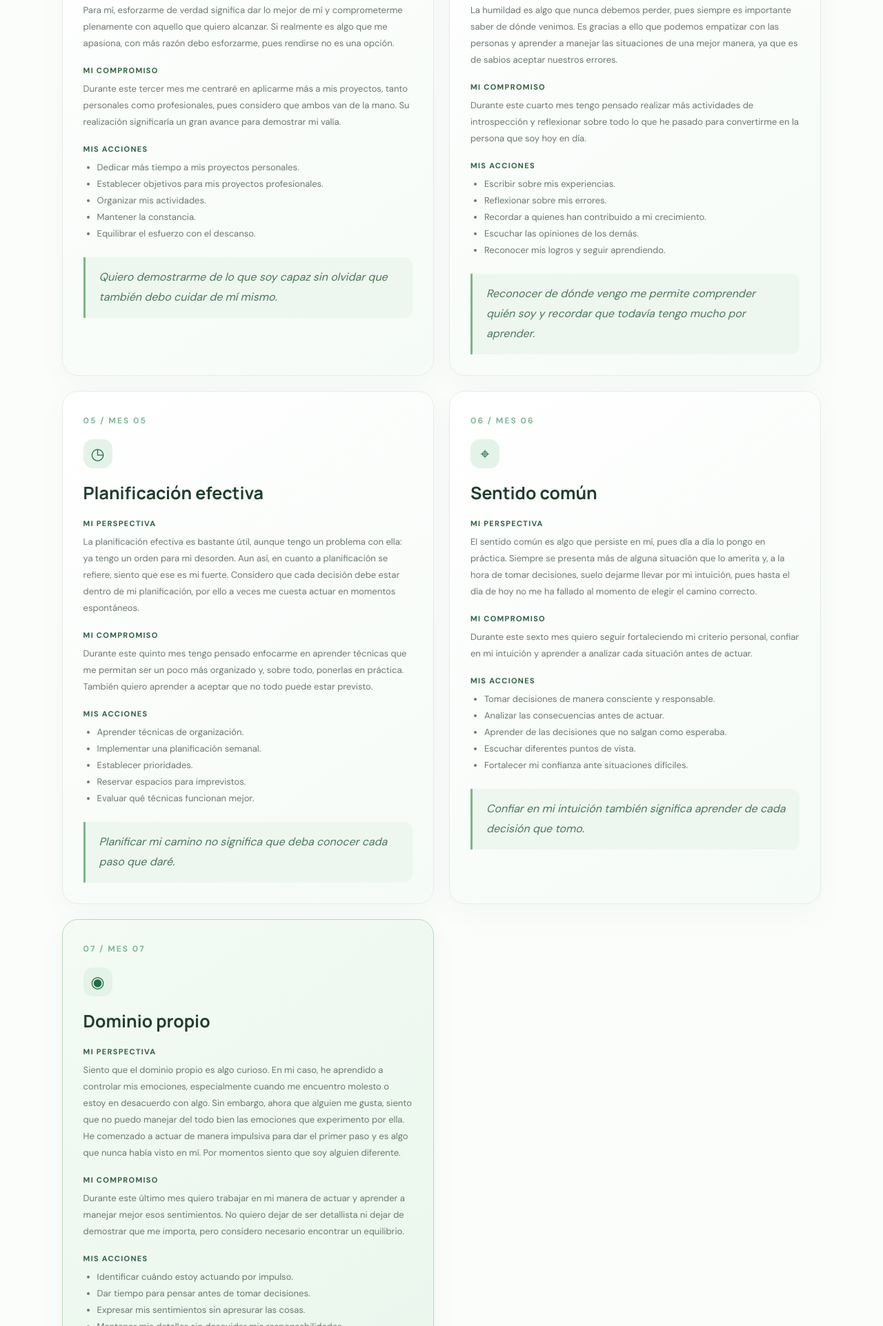
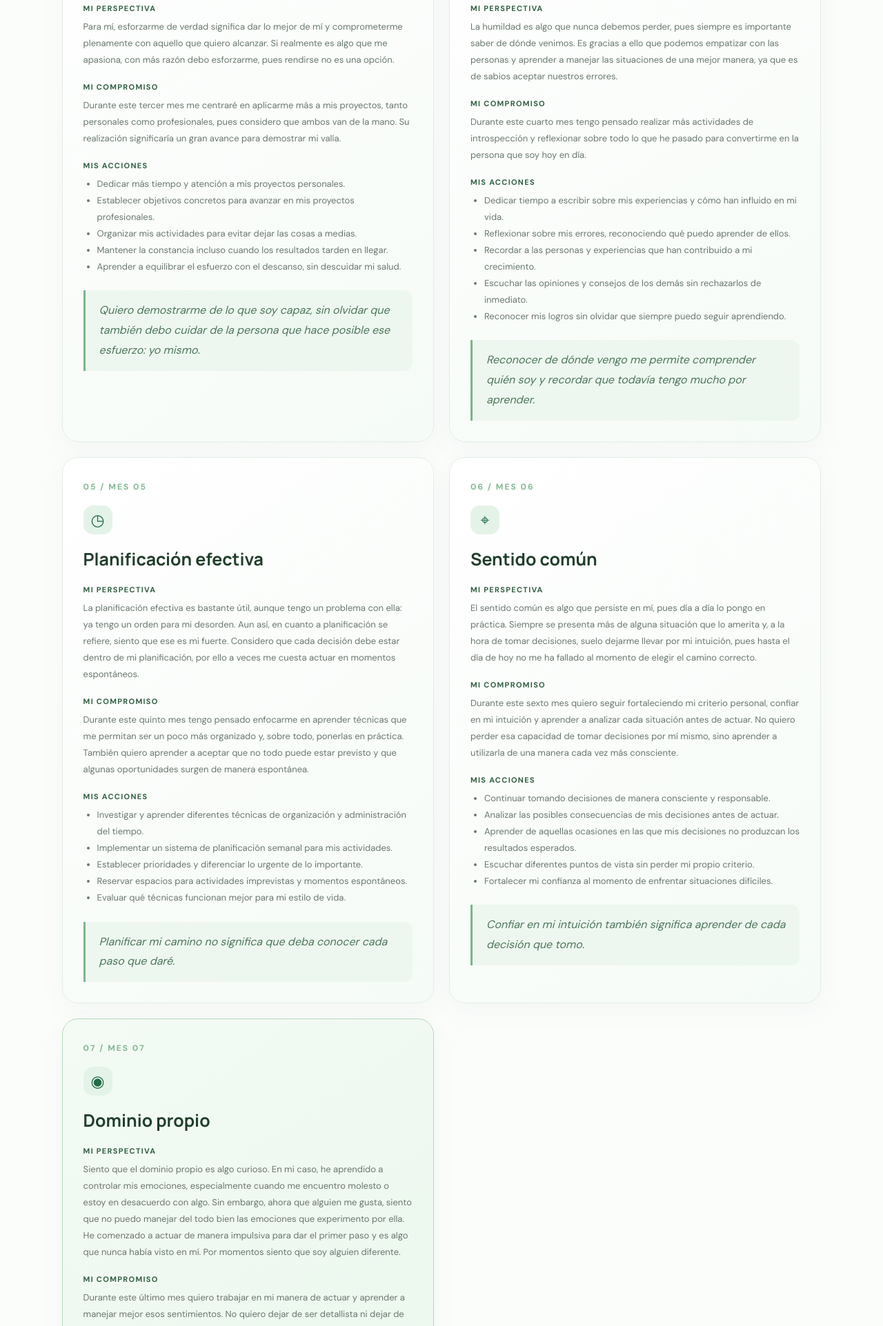
Before and after one commit to MrCharles8/Proyecto-los-7-votos-del-xito, a plain HTML site: page index.html in a window 1280 px wide. Shown: the part 2655-4578 px from the top of the page at 69% size. Drawn offline with Linux system fonts and the light colour scheme; a script that the page names is missing.

Commit message:
Update index.html

```diff
--- a/index.html
+++ b/index.html
@@ -55,6 +55,12 @@
         <div class="hero-art">
             <div class="circle circle-one"></div>
             <div class="circle circle-two"></div>
+
+            <div class="bubble bubble-one"></div>
+            <div class="bubble bubble-two"></div>
+            <div class="bubble bubble-three"></div>
+            <div class="bubble bubble-four"></div>
+
             <div class="glass">
                 <div class="compass">✧</div>
                 <p>CRECER SIN PERDERME</p>
@@ -101,6 +107,7 @@
 
         <div class="vote-grid">
 
+            <!-- VOTO 1 -->
             <article class="vote-card">
                 <span class="number">01 / MES 01</span>
                 <div class="vote-icon">♡</div>
@@ -135,6 +142,7 @@
                 </blockquote>
             </article>
 
+            <!-- VOTO 2 -->
             <article class="vote-card">
                 <span class="number">02 / MES 02</span>
                 <div class="vote-icon">♡</div>
@@ -156,14 +164,15 @@
                     generosidad más allá de las palabras. Tengo
                     pensado unirme a TECHO por mi país para ayudar
                     a aquellas personas que no tienen un hogar propio
-                    y seguir siendo como soy.
+                    y, sobre todo, seguir siendo como soy, sin perder
+                    esa disposición de compartir y ayudar a los demás.
                 </p>
 
                 <h4>Mis acciones</h4>
                 <ul>
-                    <li>Buscar la oportunidad de integrarme a TECHO Guatemala.</li>
+                    <li>Investigar y buscar la oportunidad de integrarme a TECHO Guatemala.</li>
                     <li>Participar en actividades de apoyo a personas que necesitan una vivienda digna.</li>
-                    <li>Ayudar a los demás sin esperar algo a cambio.</li>
+                    <li>Mantener mi disposición de ayudar a los demás sin esperar algo a cambio.</li>
                 </ul>
 
                 <blockquote>
@@ -172,6 +181,7 @@
                 </blockquote>
             </article>
 
+            <!-- VOTO 3 -->
             <article class="vote-card">
                 <span class="number">03 / MES 03</span>
                 <div class="vote-icon">↗</div>
@@ -197,19 +207,21 @@
 
                 <h4>Mis acciones</h4>
                 <ul>
-                    <li>Dedicar más tiempo a mis proyectos personales.</li>
-                    <li>Establecer objetivos para mis proyectos profesionales.</li>
-                    <li>Organizar mis actividades.</li>
-                    <li>Mantener la constancia.</li>
-                    <li>Equilibrar el esfuerzo con el descanso.</li>
+                    <li>Dedicar más tiempo y atención a mis proyectos personales.</li>
+                    <li>Establecer objetivos concretos para avanzar en mis proyectos profesionales.</li>
+                    <li>Organizar mis actividades para evitar dejar las cosas a medias.</li>
+                    <li>Mantener la constancia incluso cuando los resultados tarden en llegar.</li>
+                    <li>Aprender a equilibrar el esfuerzo con el descanso, sin descuidar mi salud.</li>
                 </ul>
 
                 <blockquote>
-                    Quiero demostrarme de lo que soy capaz sin olvidar
-                    que también debo cuidar de mí mismo.
+                    Quiero demostrarme de lo que soy capaz, sin olvidar
+                    que también debo cuidar de la persona que hace
+                    posible ese esfuerzo: yo mismo.
                 </blockquote>
             </article>
 
+            <!-- VOTO 4 -->
             <article class="vote-card">
                 <span class="number">04 / MES 04</span>
                 <div class="vote-icon">❋</div>
@@ -235,11 +247,11 @@
 
                 <h4>Mis acciones</h4>
                 <ul>
-                    <li>Escribir sobre mis experiencias.</li>
-                    <li>Reflexionar sobre mis errores.</li>
-                    <li>Recordar a quienes han contribuido a mi crecimiento.</li>
-                    <li>Escuchar las opiniones de los demás.</li>
-                    <li>Reconocer mis logros y seguir aprendiendo.</li>
+                    <li>Dedicar tiempo a escribir sobre mis experiencias y cómo han influido en mi vida.</li>
+                    <li>Reflexionar sobre mis errores, reconociendo qué puedo aprender de ellos.</li>
+                    <li>Recordar a las personas y experiencias que han contribuido a mi crecimiento.</li>
+                    <li>Escuchar las opiniones y consejos de los demás sin rechazarlos de inmediato.</li>
+                    <li>Reconocer mis logros sin olvidar que siempre puedo seguir aprendiendo.</li>
                 </ul>
 
                 <blockquote>
@@ -249,6 +261,7 @@
                 </blockquote>
             </article>
 
+            <!-- VOTO 5 -->
             <article class="vote-card">
                 <span class="number">05 / MES 05</span>
                 <div class="vote-icon">◷</div>
@@ -271,16 +284,17 @@
                     en aprender técnicas que me permitan ser un poco
                     más organizado y, sobre todo, ponerlas en práctica.
                     También quiero aprender a aceptar que no todo
-                    puede estar previsto.
+                    puede estar previsto y que algunas oportunidades
+                    surgen de manera espontánea.
                 </p>
 
                 <h4>Mis acciones</h4>
                 <ul>
-                    <li>Aprender técnicas de organización.</li>
-                    <li>Implementar una planificación semanal.</li>
-                    <li>Establecer prioridades.</li>
-                    <li>Reservar espacios para imprevistos.</li>
-                    <li>Evaluar qué técnicas funcionan mejor.</li>
+                    <li>Investigar y aprender diferentes técnicas de organización y administración del tiempo.</li>
+                    <li>Implementar un sistema de planificación semanal para mis actividades.</li>
+                    <li>Establecer prioridades y diferenciar lo urgente de lo importante.</li>
+                    <li>Reservar espacios para actividades imprevistas y momentos espontáneos.</li>
+                    <li>Evaluar qué técnicas funcionan mejor para mi estilo de vida.</li>
                 </ul>
 
                 <blockquote>
@@ -289,6 +303,7 @@
                 </blockquote>
             </article>
 
+            <!-- VOTO 6 -->
             <article class="vote-card">
                 <span class="number">06 / MES 06</span>
                 <div class="vote-icon">⌖</div>
@@ -310,15 +325,18 @@
                     Durante este sexto mes quiero seguir fortaleciendo
                     mi criterio personal, confiar en mi intuición y
                     aprender a analizar cada situación antes de actuar.
+                    No quiero perder esa capacidad de tomar decisiones
+                    por mí mismo, sino aprender a utilizarla de una
+                    manera cada vez más consciente.
                 </p>
 
                 <h4>Mis acciones</h4>
                 <ul>
-                    <li>Tomar decisiones de manera consciente y responsable.</li>
-                    <li>Analizar las consecuencias antes de actuar.</li>
-                    <li>Aprender de las decisiones que no salgan como esperaba.</li>
-                    <li>Escuchar diferentes puntos de vista.</li>
-                    <li>Fortalecer mi confianza ante situaciones difíciles.</li>
+                    <li>Continuar tomando decisiones de manera consciente y responsable.</li>
+                    <li>Analizar las posibles consecuencias de mis decisiones antes de actuar.</li>
+                    <li>Aprender de aquellas ocasiones en las que mis decisiones no produzcan los resultados esperados.</li>
+                    <li>Escuchar diferentes puntos de vista sin perder mi propio criterio.</li>
+                    <li>Fortalecer mi confianza al momento de enfrentar situaciones difíciles.</li>
                 </ul>
 
                 <blockquote>
@@ -327,6 +345,7 @@
                 </blockquote>
             </article>
 
+            <!-- VOTO 7 -->
             <article class="vote-card final-vote">
                 <span class="number">07 / MES 07</span>
                 <div class="vote-icon">◉</div>
@@ -352,16 +371,18 @@
                     manera de actuar y aprender a manejar mejor esos
                     sentimientos. No quiero dejar de ser detallista
                     ni dejar de demostrar que me importa, pero
-                    considero necesario encontrar un equilibrio.
+                    considero necesario encontrar un equilibrio y
+                    aprender a tener un mayor control sobre mis
+                    emociones y mis acciones.
                 </p>
 
                 <h4>Mis acciones</h4>
                 <ul>
-                    <li>Identificar cuándo estoy actuando por impulso.</li>
-                    <li>Dar tiempo para pensar antes de tomar decisiones.</li>
-                    <li>Expresar mis sentimientos sin apresurar las cosas.</li>
-                    <li>Mantener mis detalles sin descuidar mis responsabilidades.</li>
-                    <li>Respetar los tiempos y sentimientos de la otra persona.</li>
+                    <li>Aprender a identificar cuándo estoy actuando por impulso y cuándo lo hago conscientemente.</li>
+                    <li>Darme tiempo para pensar antes de tomar decisiones motivadas por mis emociones.</li>
+                    <li>Expresar mis sentimientos sin sentir la necesidad de apresurar las cosas.</li>
+                    <li>Mantener mis detalles y muestras de cariño sin descuidar mis propias responsabilidades.</li>
+                    <li>Respetar mis emociones y también los tiempos, decisiones y sentimientos de la otra persona.</li>
                 </ul>
 
                 <blockquote>
@@ -397,6 +418,7 @@
         <div class="progress-box">
             <div>
                 <h3 id="counter">0 de 7 meses completados</h3>
+
                 <div class="progress-bar">
                     <div id="progress"></div>
                 </div>
@@ -414,36 +436,14 @@
         </div>
     </section>
 
-    <!-- GALERÍA -->
-    <section class="section" id="galeria">
-        <p class="eyebrow">HUELLAS DEL PROCESO</p>
-        <h2>Mi bitácora <span>visual.</span></h2>
-
-        <div class="gallery">
-            <img src="assets/bitacora-01.jpg" alt="Registro visual 1">
-            <img src="assets/bitacora-02.jpg" alt="Registro visual 2">
-            <img src="assets/bitacora-03.jpg" alt="Registro visual 3">
-            <img src="assets/bitacora-04.jpg" alt="Registro visual 4">
-            <img src="assets/bitacora-05.jpg" alt="Registro visual 5">
-            <img src="assets/bitacora-06.jpg" alt="Registro visual 6">
-            <img src="assets/bitacora-07.jpg" alt="Registro visual 7">
-            <img src="assets/bitacora-08.jpg" alt="Registro visual 8">
-            <img src="assets/bitacora-09.jpg" alt="Registro visual 9">
-            <img src="assets/bitacora-10.jpg" alt="Registro visual 10">
-            <img src="assets/bitacora-11.jpg" alt="Registro visual 11">
-            <img src="assets/bitacora-12.jpg" alt="Registro visual 12">
-            <img src="assets/bitacora-13.jpg" alt="Registro visual 13">
-            <img src="assets/bitacora-14.jpg" alt="Registro visual 14">
-            <img src="assets/bitacora-15.jpg" alt="Registro visual 15">
-        </div>
-    </section>
-
     <!-- REFLEXIÓN FINAL -->
     <section class="final-section" id="reflexion">
         <p class="eyebrow">AL FINAL DEL RECORRIDO</p>
 
-        <h2>No se trata de dejar de ser yo,
-            sino de convertirme en una mejor versión de mí.</h2>
+        <h2>
+            No se trata de dejar de ser yo,
+            sino de convertirme en una mejor versión de mí.
+        </h2>
 
         <h3>Mi reflexión final</h3>
 
```
